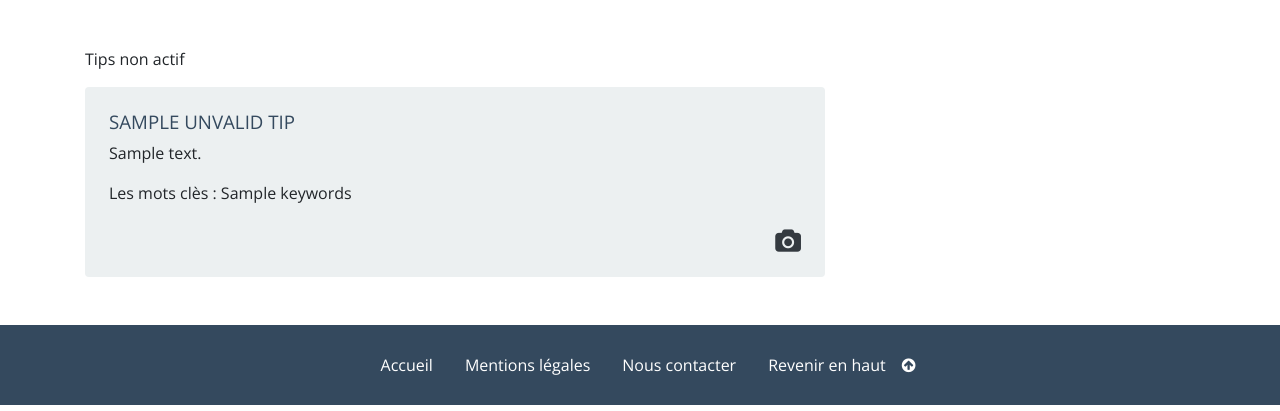
After one commit to thomasLGTO/patinoireThomasLargeteau, a Symfony app: template templates/security/moderation.html.twig in a window 1280 px wide. The commit adds this page. Shown: the part 389-800 px from the top of the page. Run offline with Twig, Linux system fonts and the light colour scheme; the template is opened without the code that fills it: most values are stand-ins (such as "Sample title", 1, 10 or a date in 2020); grey boxes marked "Sample" are stand-in pictures; some libraries are stand-ins or nearby versions.

Commit message:
moderation page created with the algo management of the tips

```diff
--- a/src/Controller/MainController.php
+++ b/src/Controller/MainController.php
@@ -47,7 +47,8 @@ class MainController extends AbstractController
         );
         // dump($tips[0]->getKeywords());
         // dump($request->request->get('Recherche'));
-        $wordsSearched = $request->request->get('Recherche');
+        $wordsSearchedChecked = $request->request->get('Recherche');
+        $wordsSearched=htmlspecialchars($wordsSearchedChecked);
         $sortTips =[];
         for ($i=0;$i<count($tips);$i++){
             if(stristr($tips[$i]->getKeywords(), $wordsSearched)) {
--- /dev/null
+++ b/templates/security/moderation.html.twig
@@ -0,0 +1,76 @@
+{% extends 'base.html.twig' %}
+
+{% block title %}{{name}}{% endblock %}
+{% block body %}
+    <div class="container">
+        <p>Tips non actif</p>
+        <div class="row justify-content-between no-gutters">
+
+            {# ================ pin up the boxtips=========== #}
+
+            <div class="allTips d-flex flex-column col-lg-8">
+                {% set i = 0 %}
+
+                {% for tip in unvalidTips %}
+
+                    {% if (i % 2 == 0)%}
+                    <div class="boxTips rounded p-4  bg-grey">
+                    {% else %}
+                    <div class="boxTips rounded p-4 ">
+                    {% endif %}
+                        {% set i = i + 1 %}
+                        {% if tip.status == 'en attente' %}
+                            <div class="d-flex justify-content-end">
+                                <form  class="col-4"method="post"
+                                        action="{{ path('validTips', {'id': tip.id}) }}">
+                                    <input type="hidden" name="_method" value="VALIDTIPS">
+                                    <input type="hidden" name="_token" value="{{ csrf_token('validtips' ~ tip.id) }}">
+                                    <button class="btn btn-primary col-12 d-flex justify-content-center py-0 px-0 m-0">
+                                        <img src="{{ asset('images/logo.png') }}" alt="Logo du site (Tips) ">
+                                        <p class="align-self-center ml-1 m-0">Valider ce Tips</p>
+                                    </button>
+                                </form>
+                                <button class="btn refuse btn-danger col-4 d-flex justify-content-center py-0 px-0 m-0" data-index="{{i}}">
+                                        <img src="{{ asset('images/logo.png') }}" alt="Logo du site (Tips) ">
+                                        <p class="align-self-center ml-1 m-0">Refuser ce Tips</p>
+                                </button>
+                            </div>
+                        {% endif %}
+                        <h3>{{tip.titleTips | upper}}</h3>
+                        <p>{{tip.contentTips}}</p>
+                        <p>Les mots clès : {{tip.keywords}}</p>
+                        <div class="col-12 d-none boxRefuse">
+                            <p>Motif de refus :</p>
+                            <form class="col-3 mb-5 d-flex"action="{{ path('moderation') }}" method="post">
+                            <input class="rounded-left border-2 " type="text" name='reasonRefuse' required >
+                            <input  type="hidden" name='tipsId' value="{{tip.id}}" >
+                            <button class="border-0 rounded-right" type="submit">Envoyer</button>
+                            </form>
+                        </div>
+
+
+                        <div class="boxIcon d-flex justify-content-end align-items-end mt-4">
+
+                            {# display the lightbox  #}
+                            {% if tip.image %}
+                                <!-- Button trigger modal -->
+                                <i class="fa fa-camera text-dark" aria-hidden="true" data-toggle="modal" data-target="#{{i}}"></i>
+                                <!-- Modal -->
+                                <div class="modal fade" id="{{i}}" tabindex="-1" role="dialog" aria-labelledby="exampleModalCenterTitle" aria-hidden="true">
+                                    <div class="modal-dialog modal-dialog-centered" role="document">
+                                        <div class="modal-content">
+                                            <img src='{{ asset('images/products/'~tip.image~' ') }}' alt="Image associée au tips">
+                                        </div>
+                                    </div>
+                                </div>
+                            {% else %}
+                                <i class="fa fa-camera text-dark-grey" aria-hidden="true"></i>
+                            {% endif %}
+                            {#  #}
+                        </div>
+                    </div>
+                {% endfor %}
+            </div>
+        </div>
+    </div>
+{% endblock %}
--- a/templates/tips/boxTips.html.twig
+++ b/templates/tips/boxTips.html.twig
@@ -1,6 +1,6 @@
 {# ================ pin up the boxtips=========== #}
 
-            <div class="allTips d-flex flex-column col-8">
+            <div class="allTips d-flex flex-column col-lg-8">
                 {% set i = 0 %}
 
                 {% for tip in sort %}
```
Also changed, not shown: src/Controller/SecurityController.php (+57 -1 lines), public/images/moderation.jpg (added), public/images/products/100_0462.jpg (deleted), public/images/products/100_0467.jpg (added), public/images/products/100_0469.jpg (added), public/js/app.js.
